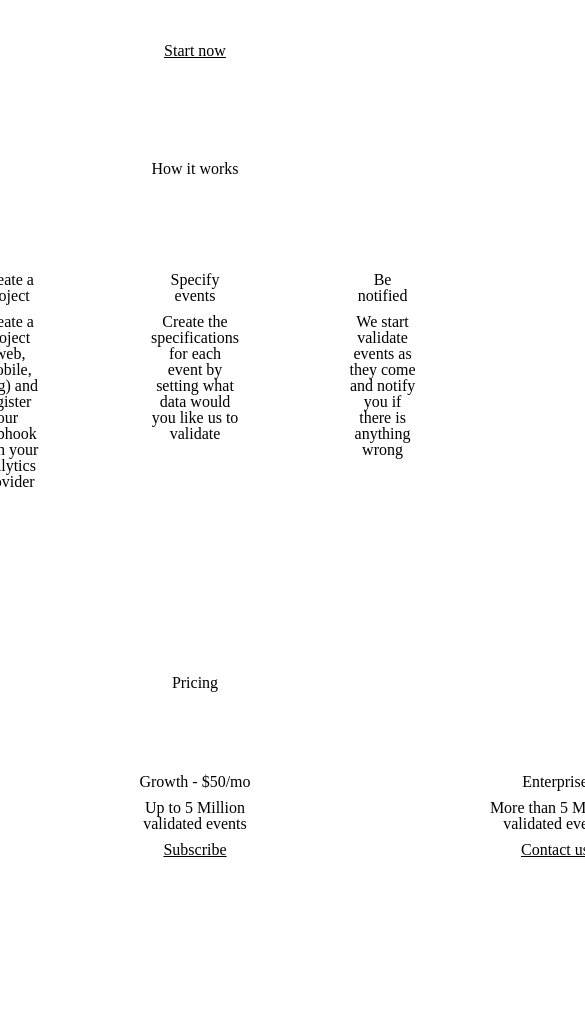
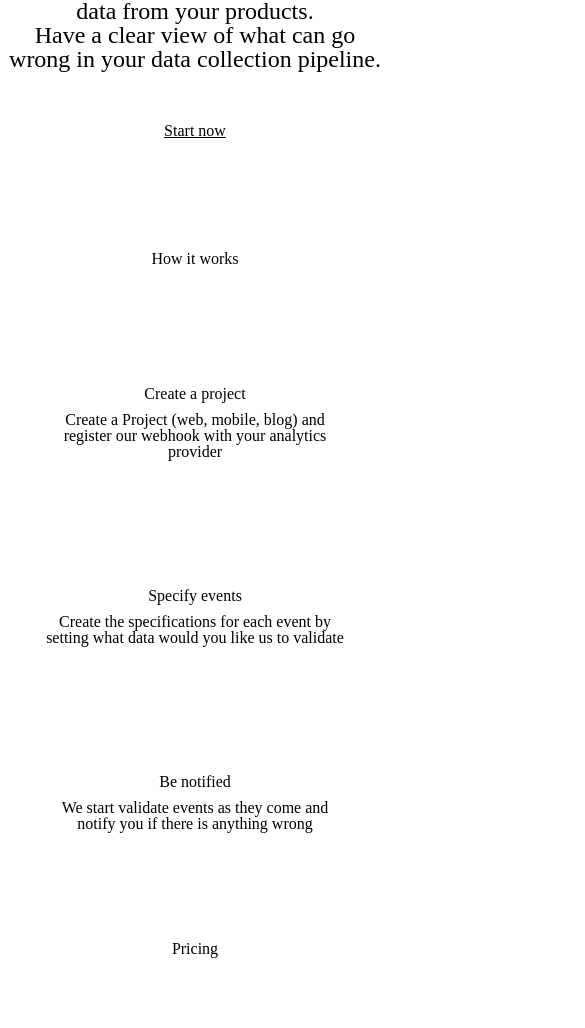
Before and after one commit to luizParreira/validata-static, a Gatsby site: page / in a window 390 px wide. Shown: the part 165-1193 px from the top of the page, 585 px wide, since content can reach past the window. Built offline with nearby package versions, Linux system fonts and the light colour scheme; Gatsby itself is replaced by a stand-in of ours.

Commit message:
Add responsiveness for mobile size

```diff
--- /dev/null
+++ b/src/media-queries.js
@@ -0,0 +1,11 @@
+const size = {
+  mobile: "320px",
+  tablet: "768px",
+  laptop: "1024px",
+}
+
+export const device = {
+  mobile: `(min-width: ${size.mobile}) and (max-width: ${size.tablet})`,
+  tablet: `(min-width: ${size.tablet}) and (max-width: ${size.laptop})`,
+  laptop: `(min-width: ${size.laptop})`,
+}
--- a/src/pages/index.js
+++ b/src/pages/index.js
@@ -4,6 +4,7 @@ import React from "react"
 import styled from "styled-components"
 import HandleInputEvents from "../../static/input-label"
 import { Helmet } from "react-helmet"
+import { device } from "../media-queries"
 
 const Container = styled.div`
   display: flex;
@@ -28,10 +29,18 @@ const NavLink = styled.a`
   &:hover {
     color: var(--color-space-500);
   }
+
+  @media ${device.mobile} {
+    display: none;
+  }
 `
 
 const LogoLink = styled(NavLink)`
   margin-right: auto;
+
+  @media ${device.mobile} {
+    display: initial;
+  }
 `
 
 const Register = styled.a`
@@ -41,6 +50,10 @@ const Register = styled.a`
   &:hover {
     background-color: var(--color-sun-500);
     border-color: var(--color-sun-300);
+  }
+
+  @media ${device.mobile} {
+    display: none;
   }
 `
 
@@ -56,11 +69,24 @@ const Section = styled.div`
   justify-content: center;
   flex-direction: column;
   text-align: center;
+  justify-content: space-between;
 `
 
 const Hero = styled(Section)`
-  padding-top: 60px;
   justify-content: space-around;
+  padding: 60px 8px;
+`
+
+const HeroTitle = styled.h1`
+  @media ${device.mobile} {
+    font-size: 40px;
+  }
+`
+
+const HeroSubtitle = styled.p`
+  @media ${device.mobile} {
+    font-size: 24px;
+  }
 `
 
 const Highlight = styled.span`
@@ -80,14 +106,11 @@ const CallToAction = styled.a`
   }
 `
 
-const HowItWorks = styled(Section)`
-  padding: 50px;
-  justify-content: space-between;
-`
+const HowItWorks = styled(Section)``
 
 const Steps = styled.div`
   display: flex;
-  flex-direction: row;
+  flex-flow: row wrap;
   justify-content: space-around;
   margin: 50px 0;
   max-width: 1200px;
@@ -103,17 +126,29 @@ const Step = styled.div`
   align-items: center;
   overflow: auto;
   border-radius: 5%;
+  min-width: 300px;
   & > * {
     margin: 5px 0;
+  }
+
+  @media ${device.mobile} {
+    flex: 0;
+    margin: 24px 0;
   }
 `
 
 const Arrow = styled.i`
   align-self: center;
+
+  @media ${device.mobile} {
+    display: none;
+  }
 `
 
-const Pricing = styled(HowItWorks)``
-const PrincingWrapper = styled(Steps)``
+const Pricing = styled(Section)``
+const PrincingWrapper = styled(Steps)`
+  display: flex;
+`
 
 const PricingItem = styled.div`
   position: relative;
@@ -130,6 +165,12 @@ const PricingItem = styled.div`
   & > * {
     margin: 10px 0;
   }
+
+  @media ${device.mobile} {
+    flex: 0;
+    margin: 24px 0;
+  }
+
   &:before {
     content: "";
     position: absolute;
@@ -148,13 +189,18 @@ const SecondaryCallToAction = styled(CallToAction)`
   margin: 10px 0;
 `
 
-const WhoAreWe = styled(HowItWorks)``
+const WhoAreWe = styled(Section)``
 const WhoAreWeWrapper = styled(Steps)``
 const Profile = styled.div`
   display: flex;
   flex-direction: column;
+  flex-wrap: wrap;
   & > * {
     margin: 10px 0;
+  }
+
+  @media ${device.mobile} {
+    margin: 24px 0;
   }
 `
 const ProfilePicture = styled.img`
@@ -171,7 +217,7 @@ const SocialIcon = styled.img`
   }
 `
 
-const Contact = styled(HowItWorks)``
+const Contact = styled(Section)``
 const ContactForm = styled.form``
 
 const InputWrapper = styled.div`
@@ -184,6 +230,11 @@ const InputWrapper = styled.div`
 
   & > input:focus + label {
     color: var(--color-sun-500);
+  }
+
+  @media ${device.mobile} {
+    width: 100%;
+    margin: 8px;
   }
 `
 
@@ -237,17 +288,17 @@ export default () => (
     </Nav>
     <Sections>
       <Hero>
-        <h1 className="a-text--display">
+        <HeroTitle className="a-text--display">
           Validate your
           <br />
           <Highlight>Analytics Events</Highlight>
-        </h1>
-        <p className="a-text--secondary-large">
+        </HeroTitle>
+        <HeroSubtitle className="a-text--secondary-large">
           Validate you are collecting the correct data from your products.
           <br />
           Have a clear view of what can go wrong in your data collection
           pipeline.
-        </p>
+        </HeroSubtitle>
         <CallToAction className="a-btn a-btn--large" href="#contact-form">
           Start now
         </CallToAction>
@@ -264,7 +315,6 @@ export default () => (
             </p>
           </Step>
           <Arrow className="a-icon a-icon__drop-right a-icon--size-large" />
-
           <Step>
             <i className="a-icon a-icon__sliders a-icon--size-large" />
             <h3 className="a-text--large">Specify events</h3>
```
